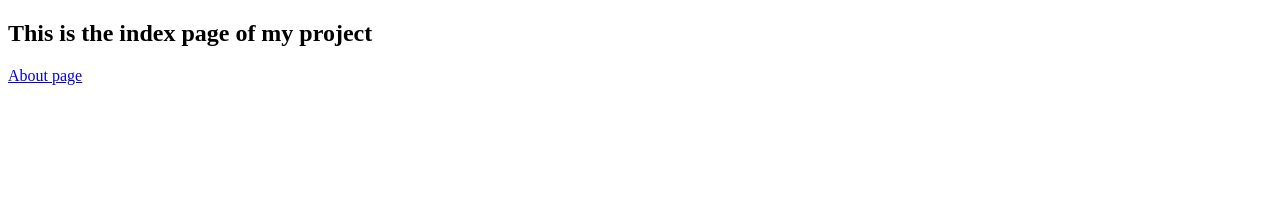
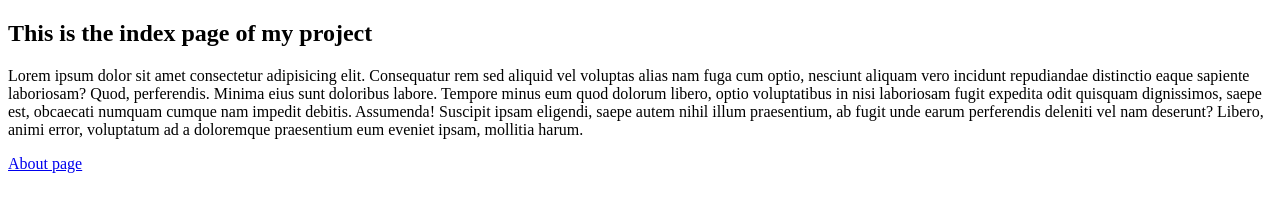
Before and after one commit to Bhuvii002/git-new, a plain HTML site: page index.html in a window 1280 px wide. Drawn offline with Linux system fonts and the light colour scheme.

Commit message:
hyper links and pragraph added

```diff
--- a/index.html
+++ b/index.html
@@ -7,6 +7,10 @@
 </head>
 <body>
     <h2>This is the index page of my project</h2>
+    <p>Lorem ipsum dolor sit amet consectetur adipisicing elit. Consequatur rem sed aliquid vel voluptas alias nam fuga cum optio, nesciunt aliquam vero incidunt repudiandae distinctio eaque sapiente laboriosam? Quod, perferendis.
+    Minima eius sunt doloribus labore. Tempore minus eum quod dolorum libero, optio voluptatibus in nisi laboriosam fugit expedita odit quisquam dignissimos, saepe est, obcaecati numquam cumque nam impedit debitis. Assumenda!
+    Suscipit ipsam eligendi, saepe autem nihil illum praesentium, ab fugit unde earum perferendis deleniti vel nam deserunt? Libero, animi error, voluptatum ad a doloremque praesentium eum eveniet ipsam, mollitia harum.
+    </p>
     <a href="about.html">About page </a>
 </body>
 </html>
```
Also changed, not shown: about.html (+1 -0 lines).
